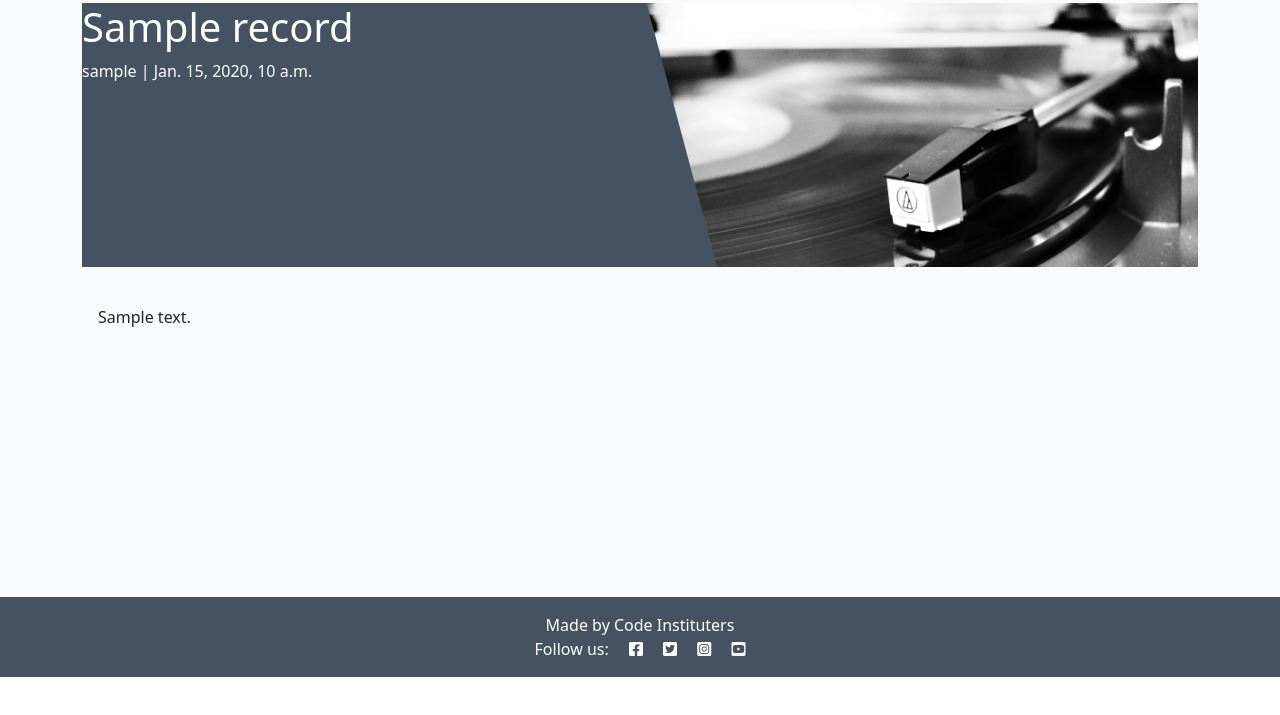
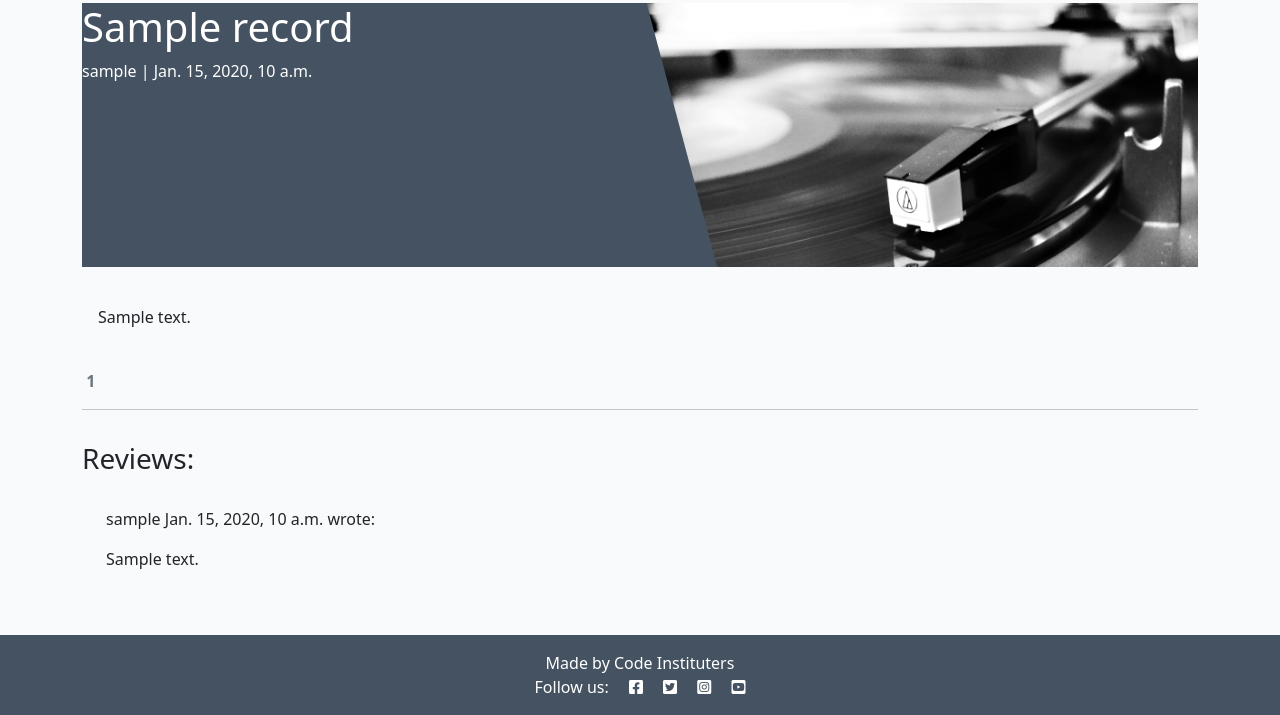
Before and after one commit to Dee-Des/record_reviews, a Django app: page /1/ in a window 1280 px wide. Shown: the part 123-838 px from the top of the page. Before the commit the page ends 800 px from the top, so only its background shows below. Run offline with Django 4.2, Linux system fonts and the light colour scheme; tables that the repository leaves empty hold one stand-in row (values such as "Sample post").

Commit message:
add funtionality to display and count reviews

```diff
--- a/record/templates/record/record_detail.html
+++ b/record/templates/record/record_detail.html
@@ -11,7 +11,8 @@
                 <p class="record-subtitle">{{ record.author }} | {{ record.created_on }}</p>
             </div>
             <div class="d-none d-md-block col-md-6 masthead-image">
-                <img src="{% static 'images/closeup-record-on-turntable.jpg' %}" class="scale" alt="closeup-record-on-turnable">
+                <img src="{% static 'images/closeup-record-on-turntable.jpg' %}" class="scale"
+                    alt="closeup-record-on-turnable">
             </div>
         </div>
     </div>
@@ -29,6 +30,47 @@
             </div>
         </div>
     </div>
-</div>
+      <!-- Displaying count of reviews -->
+  <div class="row">
+    <div class="col-12">
+      <strong class="text-secondary">
+        <i class="far fa-reviews"></i> {{ review_count }}
+      </strong>
+    </div>
+    <div class="col-12">
+      <hr>
+    </div>
+  </div>
+  <!-- Displaying Reviews -->
+  <div class="row">
+    <div class="col-md-8 card mb-4  mt-3 ">
+      <h3>Reviews:</h3>
+      <div class="card-body">
+        <!-- We want a for loop inside the empty control tags
+          to iterate through each review in reviews -->
+        {% for review in reviews %}
+        <div class="p-2 reviews
+          {% if not review.approved and review.author == user %}
+          faded{% elif not review.approved %} d-none{% endif %}">
+          <p class="font-weight-bold">
+            {{ review.author }}
+            <span class="font-weight-normal">
+              {{ review.created_on }}
+            </span> wrote:
+          </p>
+          <div id="review{{ review.id }}">
+            {{ review.body | linebreaks }}
+          </div>
+          {% if not review.approved and review.author == user %}
+          <p class="approval">
+            This review is awaiting approval
+          </p>
+          {% endif %}
+        </div>
+        <!-- Our for loop ends here -->
+        {% endfor %}
+      </div>
+    </div>
+  </div>
 
 {% endblock content %}
--- a/record/views.py
+++ b/record/views.py
@@ -47,14 +47,15 @@ def record_detail(request, id):
     """
 
     queryset = Record.objects.filter(status=1)
-   # record = get_object_or_404(queryset, id=id_record)
-   # record = get_object_or_404(queryset, record_id=id_record)
-    #record = get_object_or_404(queryset, id=id_record)
+
     record = get_object_or_404(queryset, id=id)
-
+    reviews = record.reviews.all().order_by("created_on")
+    review_count = record.reviews.filter(approved=True).count()
     return render(
         request,
         "record/record_detail.html",
-        #{"record": record},
-        {"record": record},
+        {"record": record,
+         "reviews": reviews,
+         "review_count": review_count,
+         },
     )
--- a/record_reviews/settings.py
+++ b/record_reviews/settings.py
@@ -27,7 +27,7 @@ TEMPLATES_DIR = os.path.join(BASE_DIR, 'templates')
 SECRET_KEY = os.environ.get("SECRET_KEY")
 
 # SECURITY WARNING: don't run with debug turned on in production!
-DEBUG = False
+DEBUG = True
 
 ALLOWED_HOSTS = ['127.0.0.1','.herokuapp.com']
 
```
